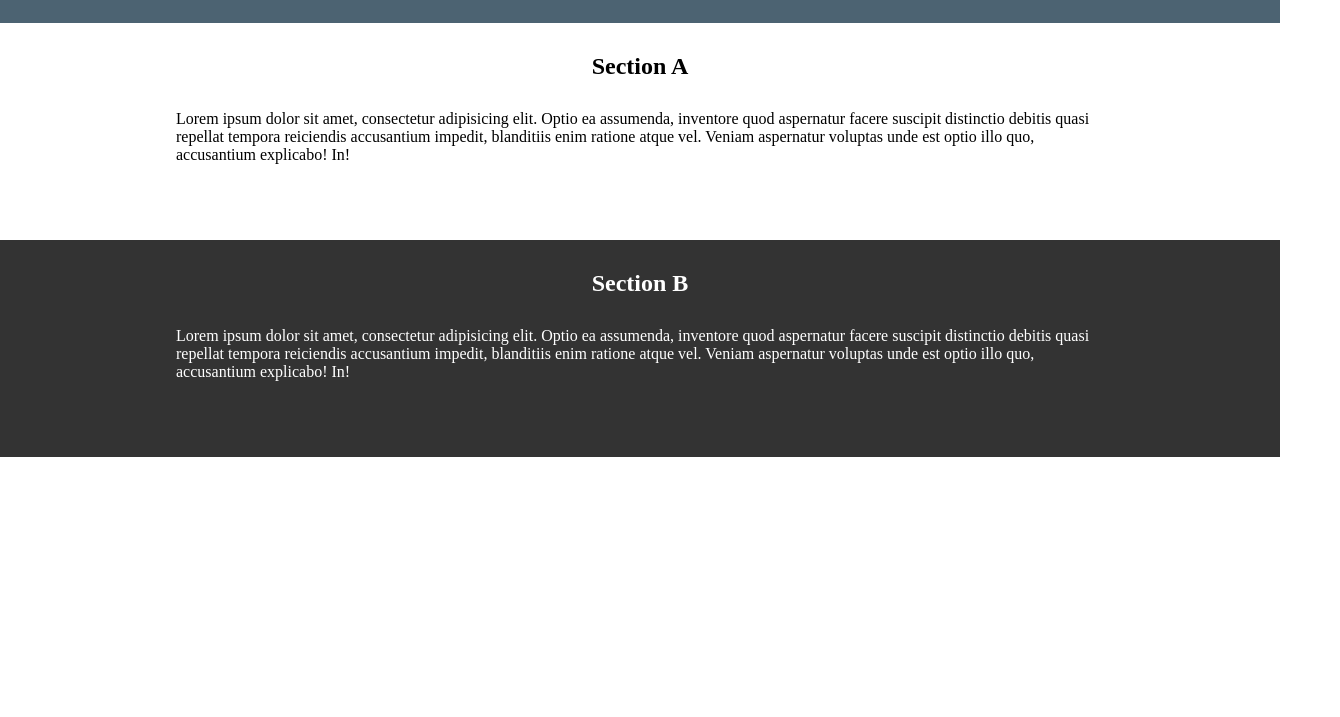
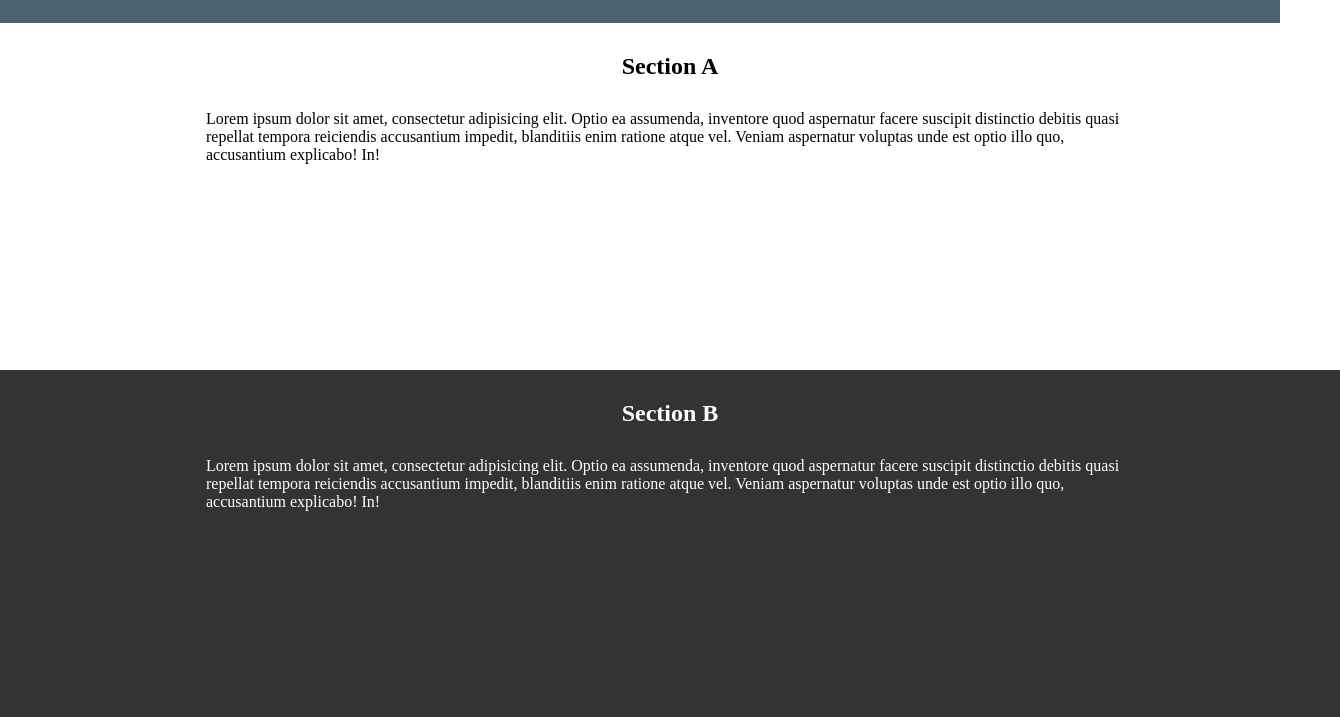
Before and after one commit to BlairChao/BlairChao.github.io, a plain HTML site: page demo/new.html in a window 1280 px wide. Shown: the part 777-1494 px from the top of the page, 1340 px wide, since content can reach past the window. Before the commit the page ends 1264 px from the top, so only its background shows below. Drawn offline with Linux system fonts and the light colour scheme.

Commit message:
change file

```diff
--- a/demo/css/style.css
+++ b/demo/css/style.css
@@ -80,13 +80,29 @@ p{
 }
 .sectiona{
 	width: 100%;
-	height:187px;
+	height:157px;
 	background-color: white;
-	padding-top: 30px;
+	padding: 30px;
 }
 .sectionb{
 	width: 100%;
-	height:187px;
-	padding-top: 30px;
+	height:157px;
+	padding: 30px;
 	background-color: #333333;
 }
+@media only screen and (max-width: 1550px) {
+		.w-content{
+			min-width: 400px;
+			height: 478.5px;
+		}
+		.s-content{
+			min-width: 400px;
+			height: 317px;
+		}
+		.sectiona{
+			height:287px;
+		}
+		.sectionb{
+			height:287px;
+		}
+	}
```
